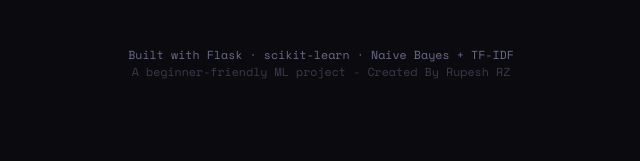
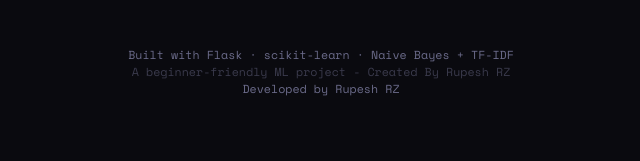
Before and after one commit to rupesh1820/Spam-message-detector, a Flask app: page / in a window 1280 px wide. Shown: the part 920-1081 px from the top of the page, without its empty margins (319-959 px from the left). Before the commit the page ends 999 px from the top, so only its background shows below. Run offline with Flask 3, Linux system fonts and the light colour scheme.

Commit message:
suceesful

```diff
--- a/templates/index.html
+++ b/templates/index.html
@@ -645,6 +645,7 @@
   <footer>
     Built with Flask · scikit-learn · Naive Bayes + TF-IDF<br>
     <span style="opacity:0.5">A beginner-friendly ML project - Created By Rupesh RZ</span>
+    <div> Developed by Rupesh RZ</div>
   </footer>
 
 </div><!-- /container -->
```
